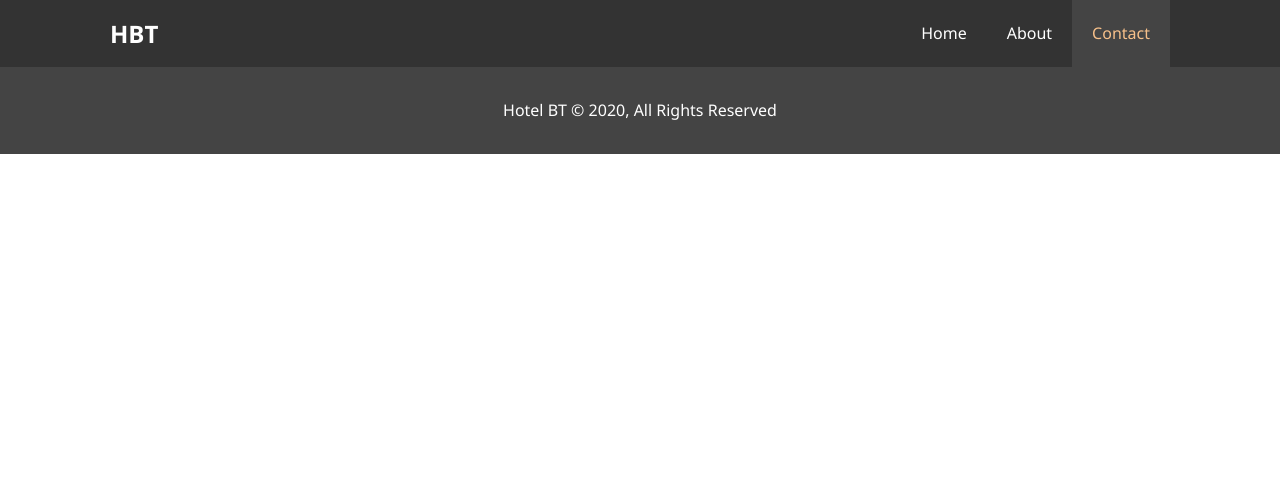
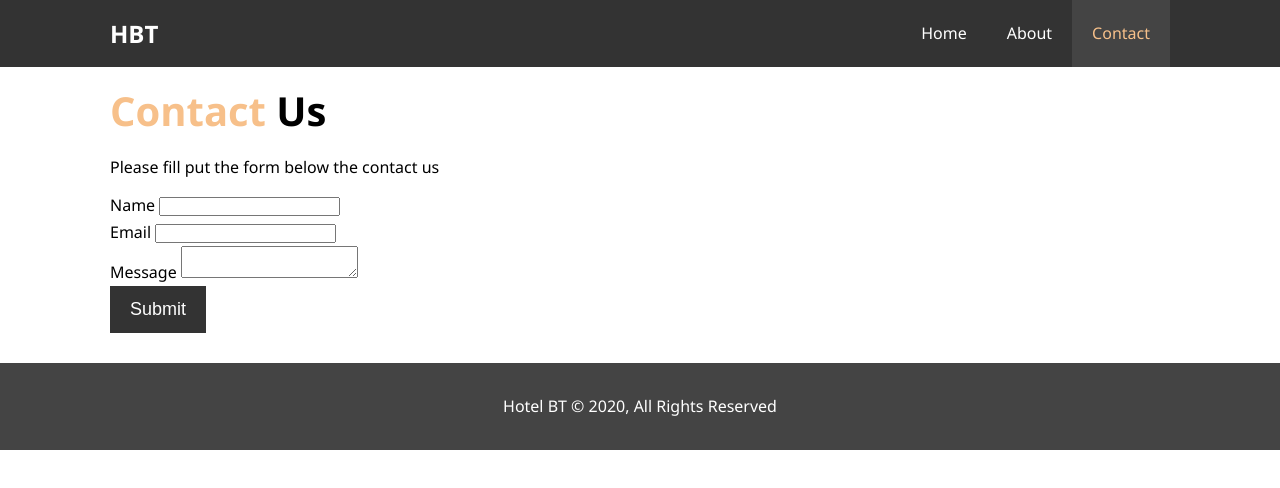
Before and after one commit to Chupacabra44/hotel_website, a plain HTML site: page contact.html in a window 1280 px wide. Drawn offline with Linux system fonts and the light colour scheme.

Commit message:
Update contact.html

```diff
--- a/contact.html
+++ b/contact.html
@@ -6,6 +6,8 @@
   <meta name="viewport" content="width=device-width, initial-scale=1.0">
   <meta name="description" content="Welcome to the most extrordinary hotel in Bostona Massachusetts">
   <meta name="keywords" content="hotel, boston, new england, boston hotel">
+  <link rel="stylesheet" href="https://use.fontawesome.com/releases/v5.14.0/css/all.css"
+    integrity="sha384-HzLeBuhoNPvSl5KYnjx0BT+WB0QEEqLprO+NBkkk5gbc67FTaL7XIGa2w1L0Xbgc" crossorigin="anonymous">
   <link rel="stylesheet" href="/css/style.css">
   <title>Hotel BT | Contact</title>
 </head>
@@ -24,6 +26,28 @@
     </nav>
   </header>
 
+  <section id="contact-form" class="py-3">
+    <div class="container">
+      <h1 class="l-heading"><span class="text-primary">Contact</span> Us</h1>
+      <p>Please fill put the form below the contact us</p>
+      <form action="process.php">
+        <div class="form-group">
+          <label for="name">Name</label>
+          <input type="text" name="email" id="name">
+        </div>
+        <div class="form-group">
+          <label for="email">Email</label>
+          <input type="email" name="email" id="email">
+        </div>
+        <div class="form-group">
+          <label for="message">Message</label>
+          <textarea name="message" id="message"></textarea>
+        </div>
+
+        <button type="submit" class="btn">Submit</button>
+      </form>
+    </div>
+  </section>
 
   <footer id="main-footer">
     <p>Hotel BT &copy; 2020, All Rights Reserved</p>
```
